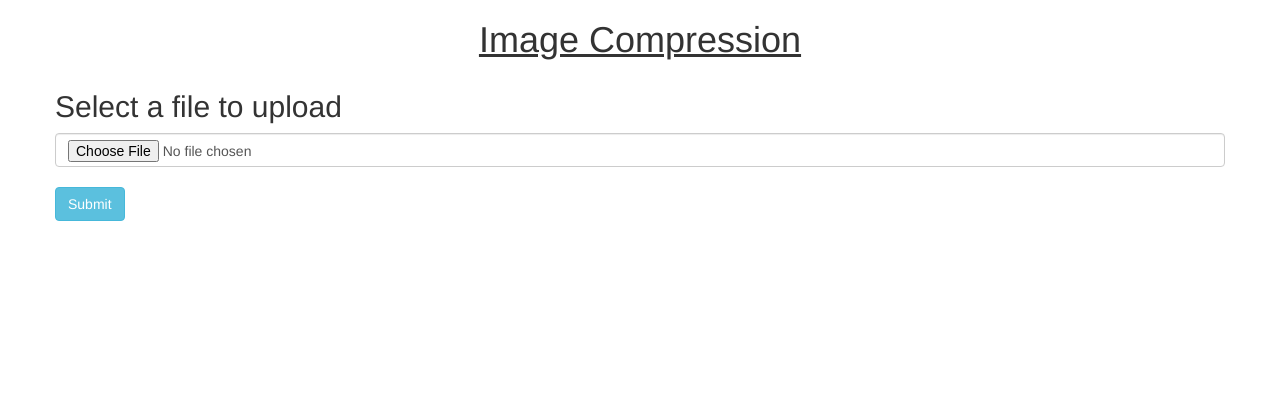
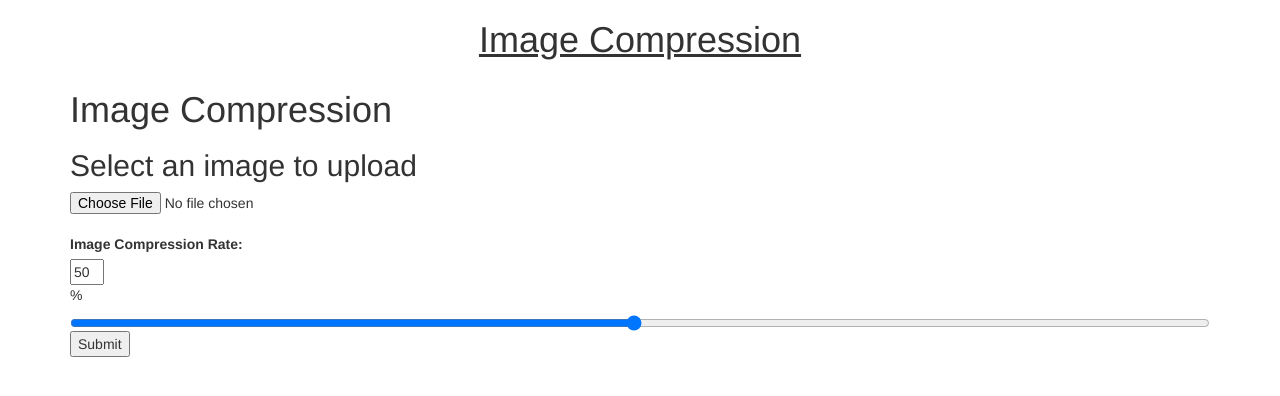
Before and after one commit to Haruray/Algeo02-19145, a Flask app: page / in a window 1280 px wide. Shown: the top 396 px of the page. Run offline with Flask 2, Linux system fonts and the light colour scheme; some libraries are stand-ins or nearby versions.

Commit message:
tambah box input persentase

```diff
--- a/src/main.py
+++ b/src/main.py
@@ -11,5 +11,9 @@ def about():
 
 from image_compress import *
 
+<<<<<<< Updated upstream:src/main.py
 #img_compress("mbakjis.jpg",50)
 print(modify_file_name("mbakjis.jpg"))
+=======
+img_compress("download.jpg",50)
+>>>>>>> Stashed changes:main.py
--- a/src/templates/index.html
+++ b/src/templates/index.html
@@ -8,8 +8,9 @@
     <body>
         <p style="text-decoration: underline;"><h1 align="center"><u>Image Compression</u></h1></p>
         <div class="container">
-<div class="row">
-    <h2>Select a file to upload</h2>
+            <h1 class="title">Image Compression</h1>
+            <div class="file-uploader">
+                <h2>Select an image to upload</h2>
                 <p>
                     {% with messages = get_flashed_messages() %}
                     {% if messages %}
@@ -21,24 +22,60 @@
                     {% endif %}
                     {% endwith %}
                 </p>
-    {% if filename %}
-        <div>
-            <img src="{{ url_for('display_image', filename=filename) }}">
-            <img src="{{ url_for('display_image_compressed', filename=filename) }}">
-            <p>Image compression time : {{runtime}} seconds</p>
-        </div>
-    {% endif %}
+
                 <form method="post" action="/" enctype="multipart/form-data">
                     <dl>
                         <p>
-                <input type="file" name="file" class="form-control" autocomplete="off" required>
+                            <input type="file" name="file" autocomplete="off" required>
                         </p>
                     </dl>
+                    <label for="compressRate">Image Compression Rate: </label><br>
+                    <div class="slider">
+
+
+                        <input type="text" id="compressRate" name="compressRate" size="1" maxLength="3">
+                        <p>%</p>
+
+                    </div>
+                        <input type="range" class="slider" min="1" max="100" value="50" id="slider">
                     <p>
-            <input type="submit" value="Submit" class="btn btn-info">
+                        <input type="submit" value="Submit">
                     </p>
                 </form>
             </div>
+            {% if filename %}
+            <div class="image-box">
+
+                <div class="imgresult">
+                    <h2>Before</h2>
+
+                        <img style="width:300px;height:200px;" src="{{ url_for('display_image', filename=filename) }}">
+
+                </div>
+
+                <div class="imgresult">
+                    <h2>After</h2>
+                        <img style="width:300px;height:200px;" src="{{ url_for('display_image', filename=filename) }}">
+
+                </div>
+            </div>
+            <div class="rate-info">
+                <div>
+                    <p>Image pixel difference percentage: 50%</p>
+                    <p>Image compression time 0.5 seconds</p>
+                </div>
+                <button type="button">Download</button>
+            </div>
+            {% endif %}
         </div>
     </body>
+
+    <script type="text/javascript">
+        var rateSlider = document.getElementById("slider");
+        var inputSlider = document.getElementById("compressRate");
+        inputSlider.value = rateSlider.value;
+        rateSlider.oninput = function() {
+            inputSlider.value = this.value;
+        }
+    </script>
 </html>
```
Also changed, not shown: compressed.jpg. Lines whose indentation alone changed are shown as unchanged.
